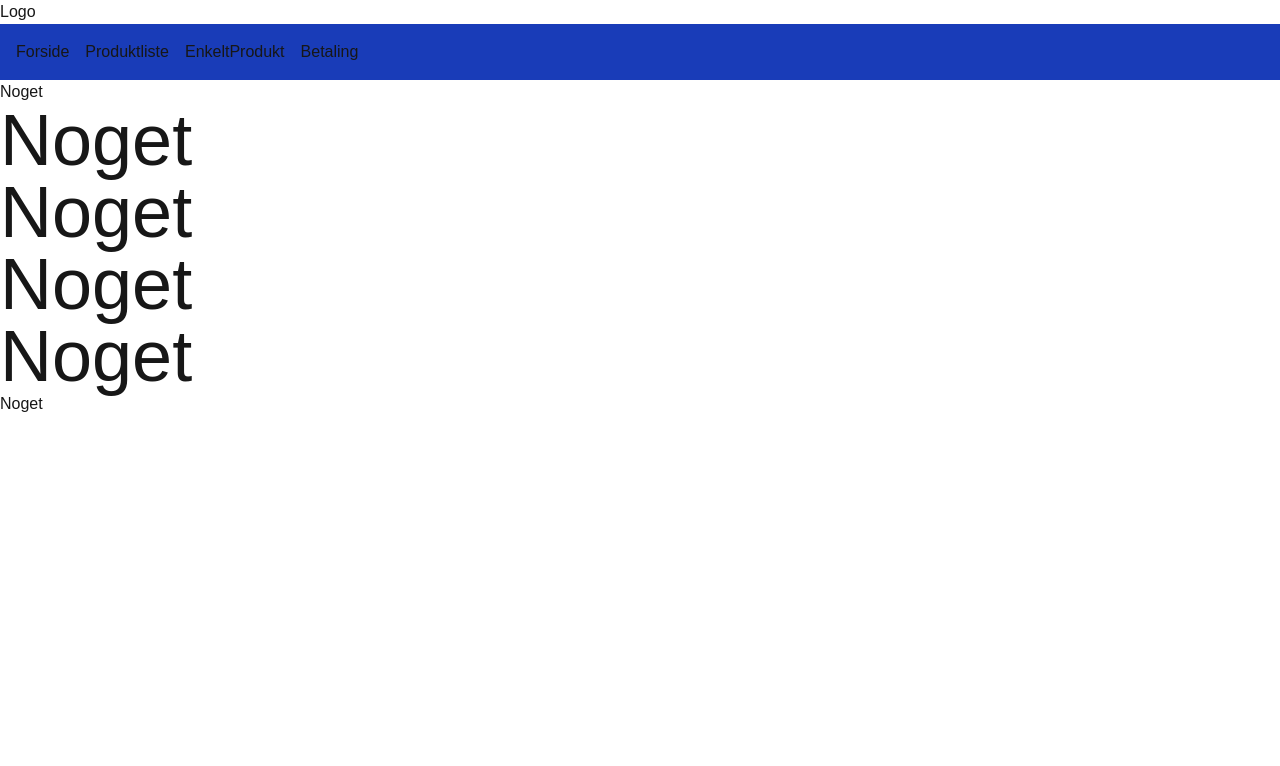
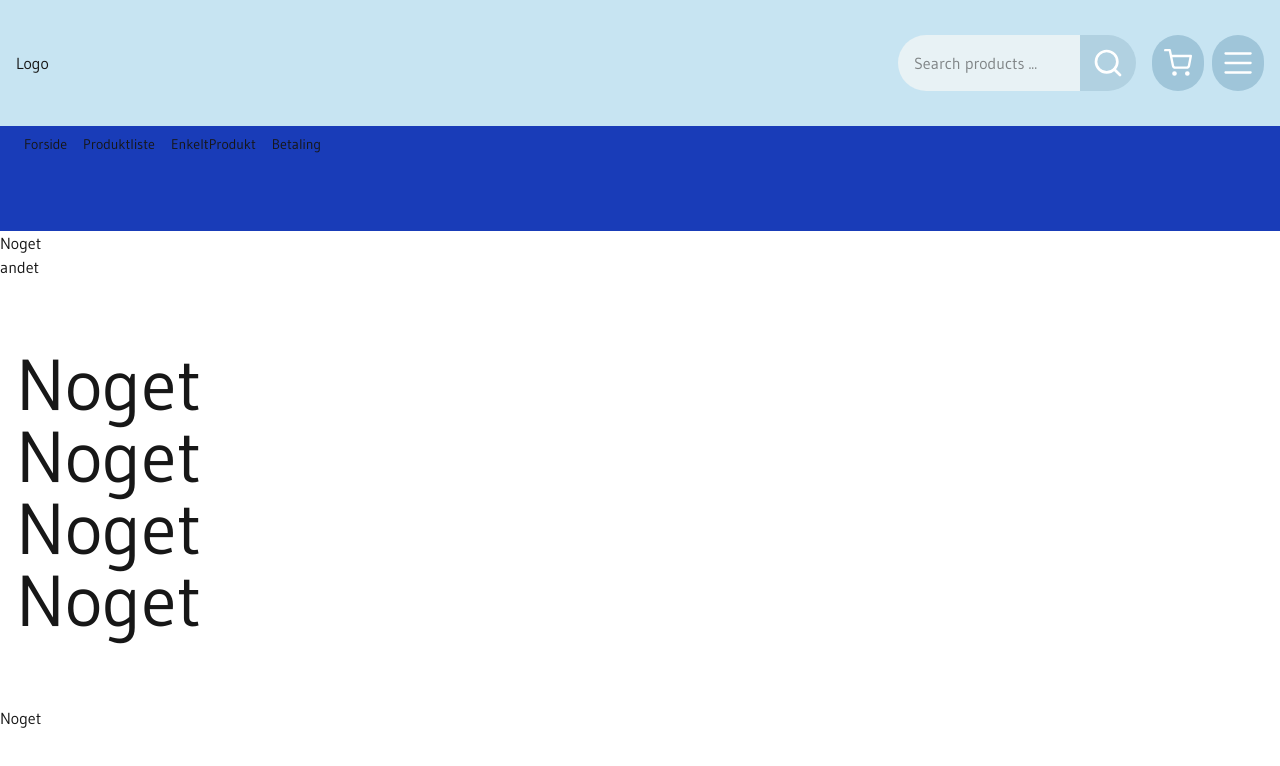
Before and after one commit to Jumo0003/En-simple-Webshop, a Next.js app: page / in a window 1280 px wide. Shown: the top 766 px of the page. Built offline with nearby package versions, Linux system fonts and the light colour scheme.

Commit message:
header og body grid sat op

```diff
--- a/package.json
+++ b/package.json
@@ -10,7 +10,8 @@
   "dependencies": {
     "next": "16.4.3",
     "react": "19.3.0",
-    "react-dom": "19.3.0"
+    "react-dom": "19.3.0",
+    "react-icons": "^5.7.0"
   },
   "devDependencies": {
     "@tailwindcss/turbopack": "^4",
--- a/src/app/components/Header.jsx
+++ b/src/app/components/Header.jsx
@@ -1,25 +1,40 @@
 import Logo from "@/app/components/(knapper)/Logo";
-import Link from "next/link";
+import {FiSearch} from "react-icons/fi";
+import {SlMenu} from "react-icons/sl";
+import {FiShoppingCart} from "react-icons/fi";
 
 const Header = () => {
   return (
-    <header>
-      <Logo />
-      <ul className="bg-blue-800 flex gap-4 p-4">
-        <li>
-          <Link href="/">Forside</Link>
-        </li>
-        <li>
-          <Link href="/produkter">Produktliste</Link>
-        </li>
-        <li>
-          <Link href="/detaljevisning">EnkeltProdukt</Link>
-        </li>
-        <li>
-          <Link href="/betaling">Betaling</Link>
-        </li>
-      </ul>
-    </header>
+    <div className="full-bleed bg-[#C7E4F2]">
+      <header className="flex flex-col sm:flex-row gap-4 items-center justify-between">
+        <Logo />
+        <div className="flex gap-4">
+          <form action="/" className="flex items-center w-full">
+            <input
+              type="search"
+              name="query"
+              placeholder="Search products ..."
+              className="p-4 bg-[#E8F2F5] border-none border-2 rounded-l-full w-full focus:outline-none focus:ring-[#9FC5D9]"
+            ></input>
+            <button
+              type="submit"
+              className="transition-colors duration-400 bg-[#b1d1e1] hover:bg-[#94b9cd] active:bg-[#94b9cd] hover:text-[#456695] active:text-[#456695] ease-in-out rounded-r-full p-3  text-white"
+            >
+              <FiSearch className="size-8" />
+            </button>
+          </form>
+
+          <div className="flex gap-2">
+            <button className="transition-colors duration-400 bg-[#9FC5D9] hover:bg-[#94b9cd] active:bg-[#94b9cd] hover:text-[#456695] active:text-[#456695] ease-in-out rounded-full p-3  text-white">
+              <FiShoppingCart className="size-7" />
+            </button>
+            <button className="transition-colors duration-400 bg-[#9FC5D9] hover:bg-[#94b9cd] active:bg-[#94b9cd] hover:text-[#456695] active:text-[#456695] ease-in-out rounded-full p-3  text-white">
+              <SlMenu className="size-7" />
+            </button>
+          </div>
+        </div>
+      </header>
+    </div>
   );
 };
 
--- a/src/app/components/Kategorier.jsx
+++ b/src/app/components/Kategorier.jsx
@@ -1,5 +1,5 @@
 const Kategorier = () => {
-  return <div>Noget</div>;
+  return <div className="full-bleed">Noget andet</div>;
 };
 
 export default Kategorier;
--- /dev/null
+++ b/src/app/components/Navigation.jsx
@@ -0,0 +1,24 @@
+import Link from "next/link";
+
+const TemporaryNavigation = () => {
+  return (
+    <nav className="full-bleed bg-blue-800">
+      <ul className=" flex text-sm gap-4 p-2">
+        <li>
+          <Link href="/">Forside</Link>
+        </li>
+        <li>
+          <Link href="/produkter">Produktliste</Link>
+        </li>
+        <li>
+          <Link href="/detaljevisning">EnkeltProdukt</Link>
+        </li>
+        <li>
+          <Link href="/betaling">Betaling</Link>
+        </li>
+      </ul>
+    </nav>
+  );
+};
+
+export default TemporaryNavigation;
--- a/src/app/globals.css
+++ b/src/app/globals.css
@@ -8,8 +8,7 @@
 @theme inline {
   --color-background: var(--background);
   --color-foreground: var(--foreground);
-  --font-sans: var(--font-geist-sans);
-  --font-mono: var(--font-geist-mono);
+  --font-sans: var(--font-gudea);
 }
 /*
 @media (prefers-color-scheme: dark) {
@@ -22,5 +21,30 @@
 body {
   background: var(--background);
   color: var(--foreground);
-  font-family: Arial, Helvetica, sans-serif;
+  background: var(--background);
+  margin: 0;
+  display: grid;
+  grid-template-columns:
+    [full-start]minmax(1rem, 1fr)
+    [content-start]
+    minmax(0, 700px)
+    [center]
+    minmax(0, 700px)
+    [content-end]
+    minmax(1rem, 1fr) [full-end];
 }
+
+.full-bleed,
+main {
+  display: grid;
+  grid-template-columns: subgrid;
+  grid-column: full-start / full-end;
+
+  > * {
+    grid-column: content-start / content-end;
+  }
+
+  .full-bleed > header {
+    display: flex;
+  }
+}
--- a/src/app/layout.js
+++ b/src/app/layout.js
@@ -1,17 +1,14 @@
-import {Geist, Geist_Mono} from "next/font/google";
+import {Gudea} from "next/font/google";
 import "./globals.css";
 import Header from "@/app/components/Header";
 import Footer from "@/app/components/Footer";
 import Kategorier from "@/app/components/Kategorier";
+import Navigation from "@/app/components/Navigation";
 
-const geistSans = Geist({
-  variable: "--font-geist-sans",
+const gudea = Gudea({
+  weight: ["400", "700"],
   subsets: ["latin"],
-});
-
-const geistMono = Geist_Mono({
-  variable: "--font-geist-mono",
-  subsets: ["latin"],
+  variable: "--font-gudea",
 });
 
 export const metadata = {
@@ -21,12 +18,10 @@ export const metadata = {
 
 export default function RootLayout({children}) {
   return (
-    <html
-      lang="en"
-      className={`${geistSans.variable} ${geistMono.variable} h-full antialiased`}
-    >
+    <html lang="en" className={`${gudea.variable} h-full antialiased`}>
       <body className="min-h-full flex flex-col">
         <Header />
+        <Navigation />
         <Kategorier />
         <main>{children}</main>
         <Footer />
```
Also changed, not shown: 1 other file (tests, documents, lock files or other folders).
